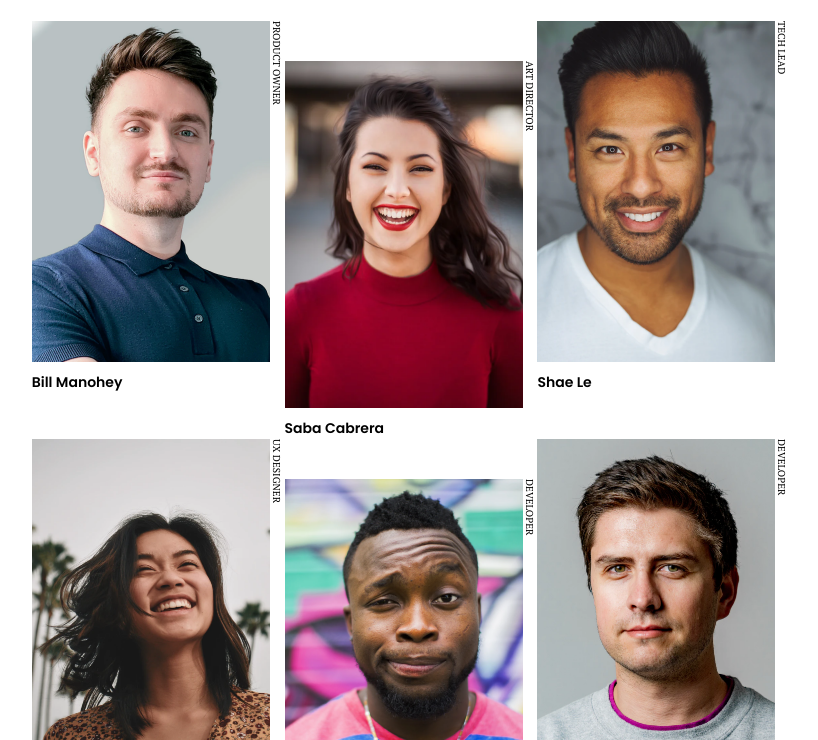
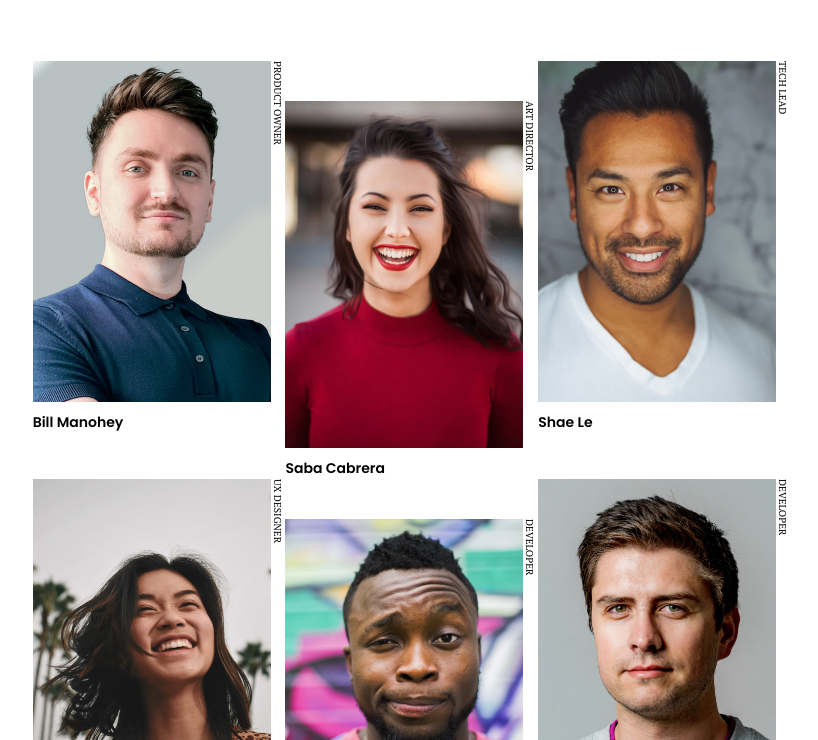
Before and after one commit to disto-stack/my-team-page, a plain HTML site: page index.html in a window 1280 px wide. Shown: the part 156-896 px from the top of the page, without its empty margins (229-1047 px from the left). Drawn offline with Linux system fonts and the light colour scheme.

Commit message:
Adding media queries brakpoints and changes

```diff
--- a/assets/css/styles.css
+++ b/assets/css/styles.css
@@ -29,6 +29,7 @@ p {
 
 section.members {
     display: grid;
+    justify-items: center;
     grid-template-columns: 1fr 1fr;
     grid-template-rows: 40px 1fr 40px 40px 1fr 40px 40px 1fr 40px;
     grid-template-areas:
@@ -100,6 +101,21 @@ footer.app-footer {
     font-weight: 600;
     color: #A9A9A9;
 }
+@media screen and (min-width: 576px) {
+    section.members {
+        display: grid;
+        grid-template-columns: 1fr 1fr 1fr;
+        grid-template-rows: 40px 1fr 40px 40px 1fr 40px;
+        grid-template-areas:
+            "member1      .     member3"
+            "member1   member2  member3"
+            "   .      member2     .   "
+            "member4      .     member6"
+            "member4   member5  member6"
+            "   .      member5     .   ";
+    }
+
+ }
 
 @media screen and (min-width: 768px) {
     body {
@@ -113,31 +129,11 @@ footer.app-footer {
     section.description {
         padding-bottom: 50px;
     }
-
-    section.members {
-        display: grid;
-        grid-template-columns: 1fr 1fr 1fr;
-        grid-template-rows: 40px 1fr 40px 40px 1fr 40px;
-        grid-template-areas:
-            "member1      .     member3"
-            "member1   member2  member3"
-            "   .      member2     .   "
-            "member4      .     member6"
-            "member4   member5  member6"
-            "   .      member5     .   ";
-    }
-
 }
 
-@media screen and (min-width: 1024px) {
-    body {
-        display: flex;
-        flex-direction: column;
-        justify-content: center;
-    }
-
+@media screen and (min-width: 992PX) {
     main.container {
-        width: 70%;
+        padding-top: 80px;
     }
 
     div.title-flex {
@@ -157,22 +153,19 @@ footer.app-footer {
     div.title-flex p {
         flex: 1 0 40%;
     }
+
+    img {
+        width: 238px;
+    }
 }
 
-@media screen and (min-width: 1280px) {
-    body {
-        justify-content: space-between;
-    }
-
+@media screen and (min-width: 1200px) {
     main.container {
+        padding-top: 40px;
         width: 60%;
     }
 
     footer.app-footer {
         padding-bottom: 10px;
     }
-
-    img {
-        width: 238px;
-    }
 }
```
